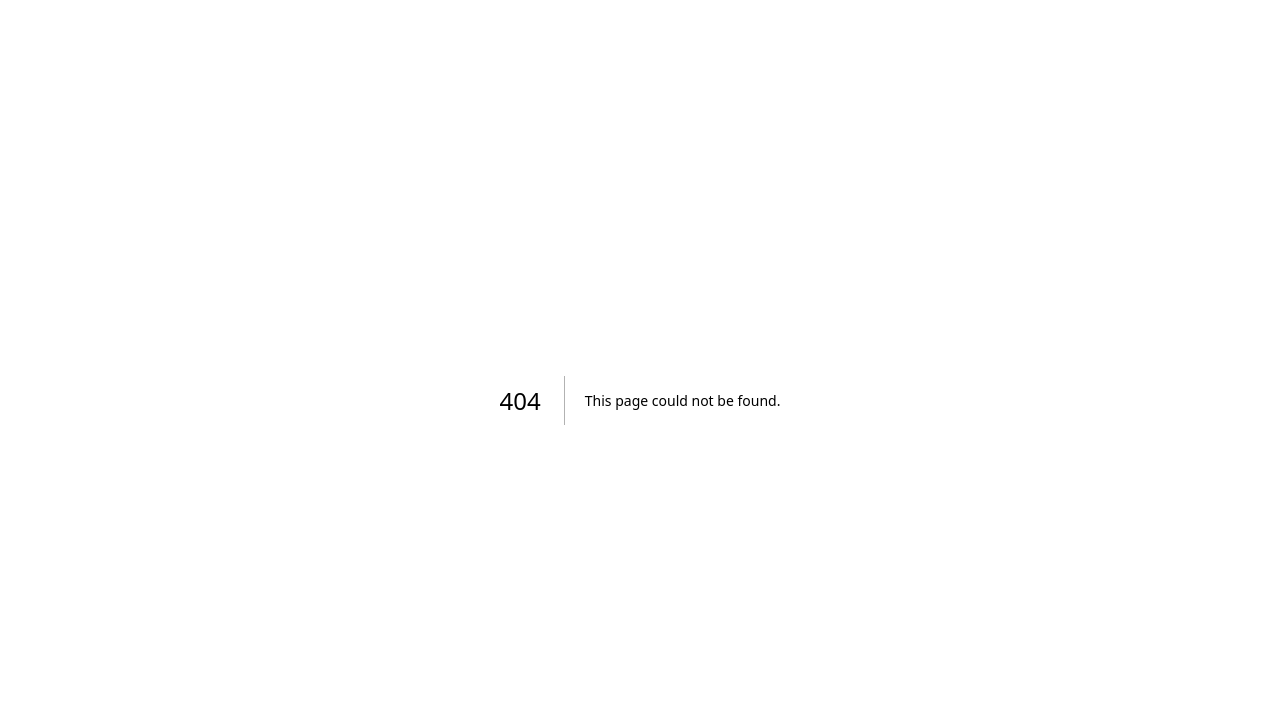
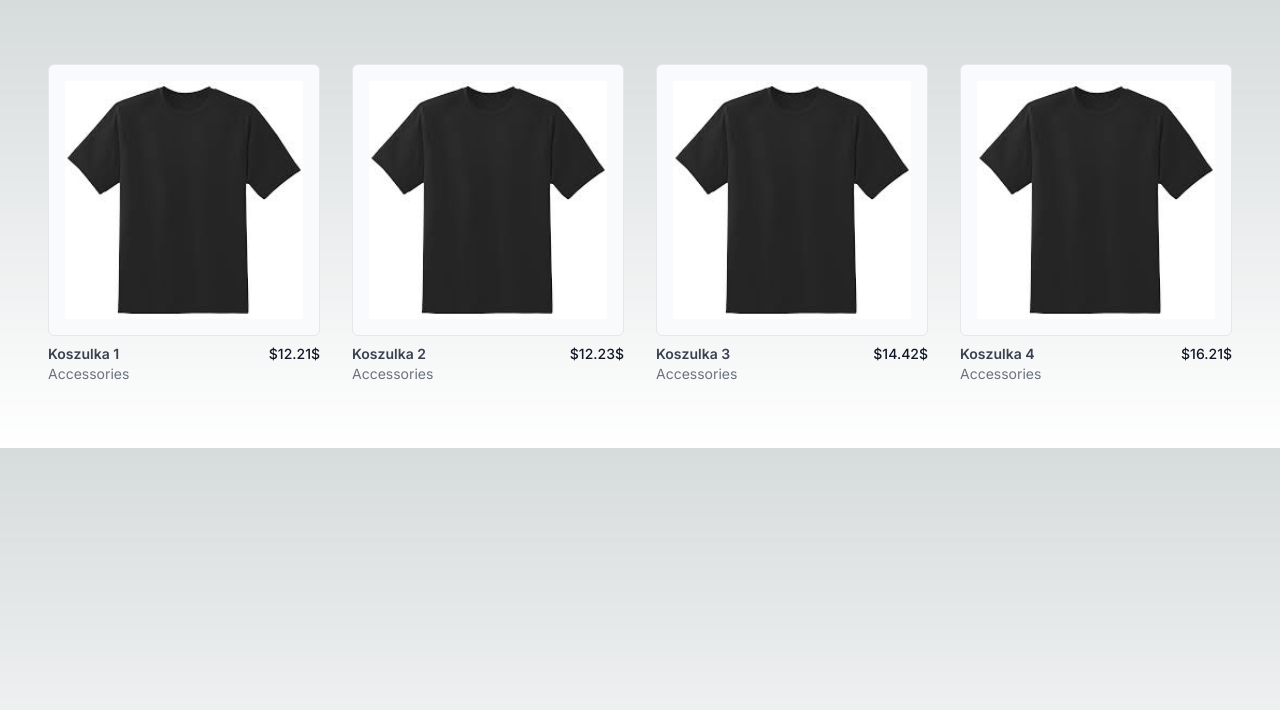
Before and after one commit to madb88/next13test, a Next.js app: page /products in a window 1280 px wide. Before the commit this address had no page. Shown: the top 710 px of the page. Built offline with nearby package versions, Linux system fonts and the light colour scheme.

Commit message:
Amendments for tests (#2)

```diff
--- /dev/null
+++ b/src/app/products/page.tsx
@@ -0,0 +1,41 @@
+import { ProductList } from "../ui/organisms/ProductList";
+import { type ProductItemType } from "../ui/types";
+
+const products: ProductItemType[] = [
+	{
+		id: "1",
+		name: "Koszulka 1",
+		category: "Accessories",
+		price: 1221,
+		coverImage: { alt: "bluza", src: "/product_1.jpeg" },
+	},
+	{
+		id: "2",
+		name: "Koszulka 2",
+		category: "Accessories",
+		price: 1223,
+		coverImage: { alt: "bluza", src: "/product_1.jpeg" },
+	},
+	{
+		id: "3",
+		name: "Koszulka 3",
+		category: "Accessories",
+		price: 1442,
+		coverImage: { alt: "bluza", src: "/product_1.jpeg" },
+	},
+	{
+		id: "4",
+		name: "Koszulka 4",
+		category: "Accessories",
+		price: 1621,
+		coverImage: { alt: "bluza", src: "/product_1.jpeg" },
+	},
+];
+
+export default function Home() {
+	return (
+		<section className="mx-w-md md:max-md: mx-auto p-12 sm:max-w-2xl sm:py-16 md:max-w-4xl lg:max-w-7xl">
+			<ProductList products={products} />
+		</section>
+	);
+}
```
